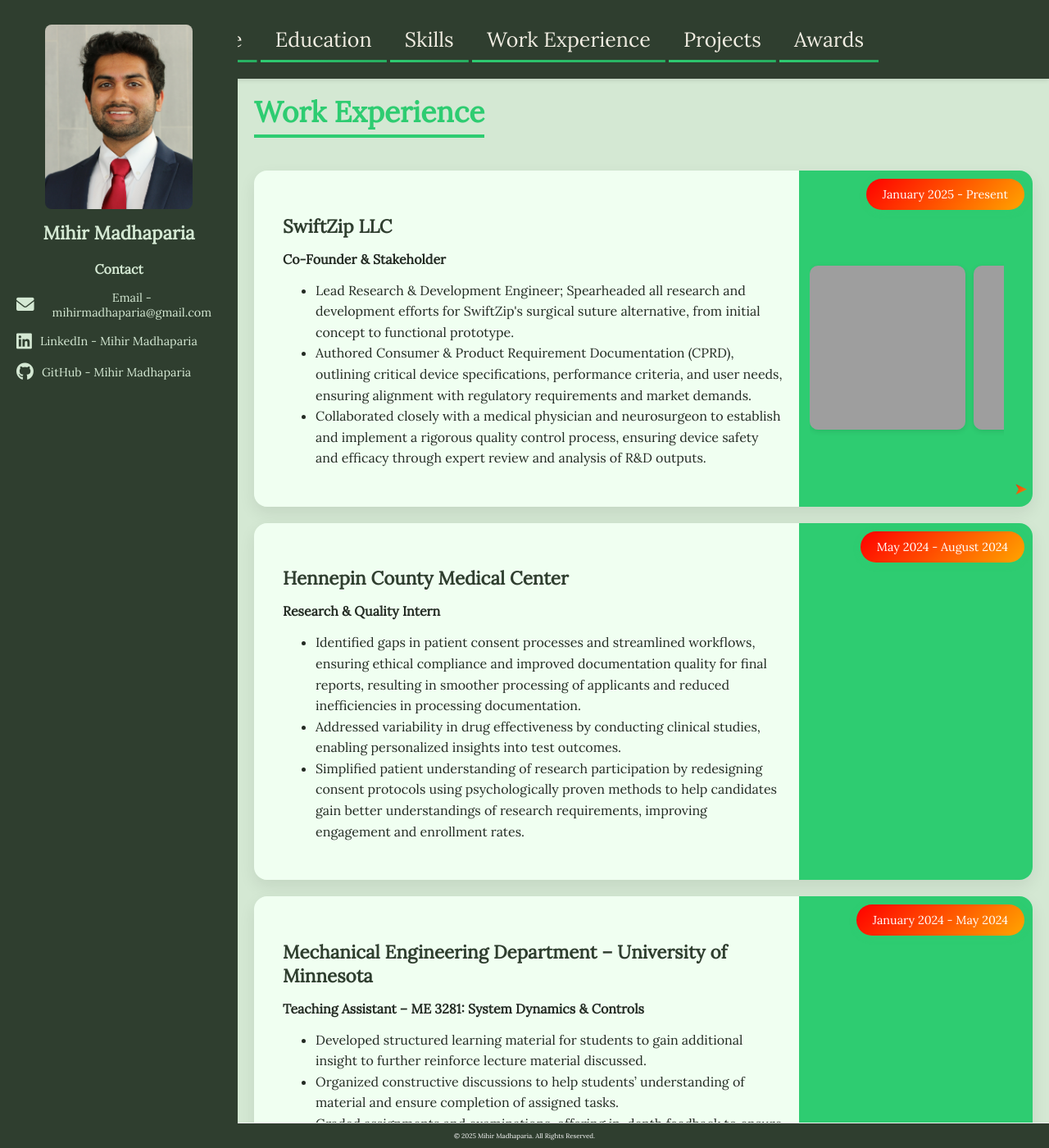
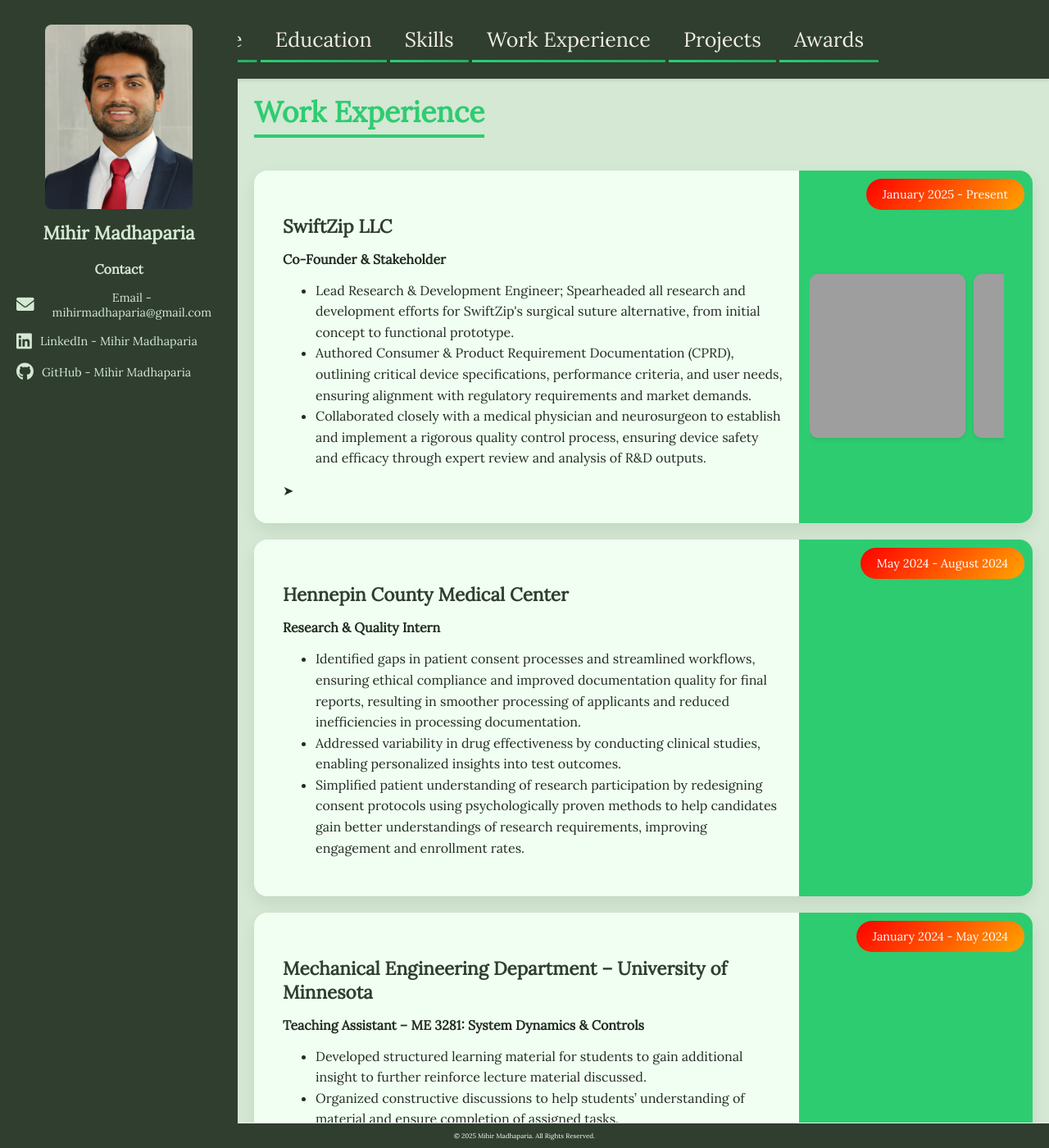
Before and after one commit to mihirmadhaparia/mihirmadhaparia.github.io, a Jekyll site: the page built from work.html, in a window 1280 px wide and 1400 px high. Shown: the whole window at 82% size. Built offline with Jekyll 4.4.1, drawn with Linux system fonts in a browser that asks for light colours.

Commit message:
Update style.css

```diff
--- a/assets/css/style.css
+++ b/assets/css/style.css
@@ -126,32 +126,6 @@
 .experience-box.gradient .image-carousel::-webkit-scrollbar-thumb {
     background: linear-gradient(135deg, red, orange);
     border-radius: 4px;
-}
-
-/* Pulsing scroll arrow */
-.experience-box.gradient .scroll-arrow {
-    position: absolute;
-    right: 10px;
-    bottom: 10px;
-    font-size: 20px;
-    color: transparent;
-    background: linear-gradient(135deg, red, orange);
-    -webkit-background-clip: text;
-    background-clip: text;
-    animation: pulseArrow 1.2s infinite ease-in-out;
-    cursor: pointer;
-    z-index: 2;
-}
-
-@keyframes pulseArrow {
-    0%, 100% {
-        transform: translateX(0);
-        opacity: 0.6;
-    }
-    50% {
-        transform: translateX(5px);
-        opacity: 1;
-    }
 }
 
 .experience-box {
```
